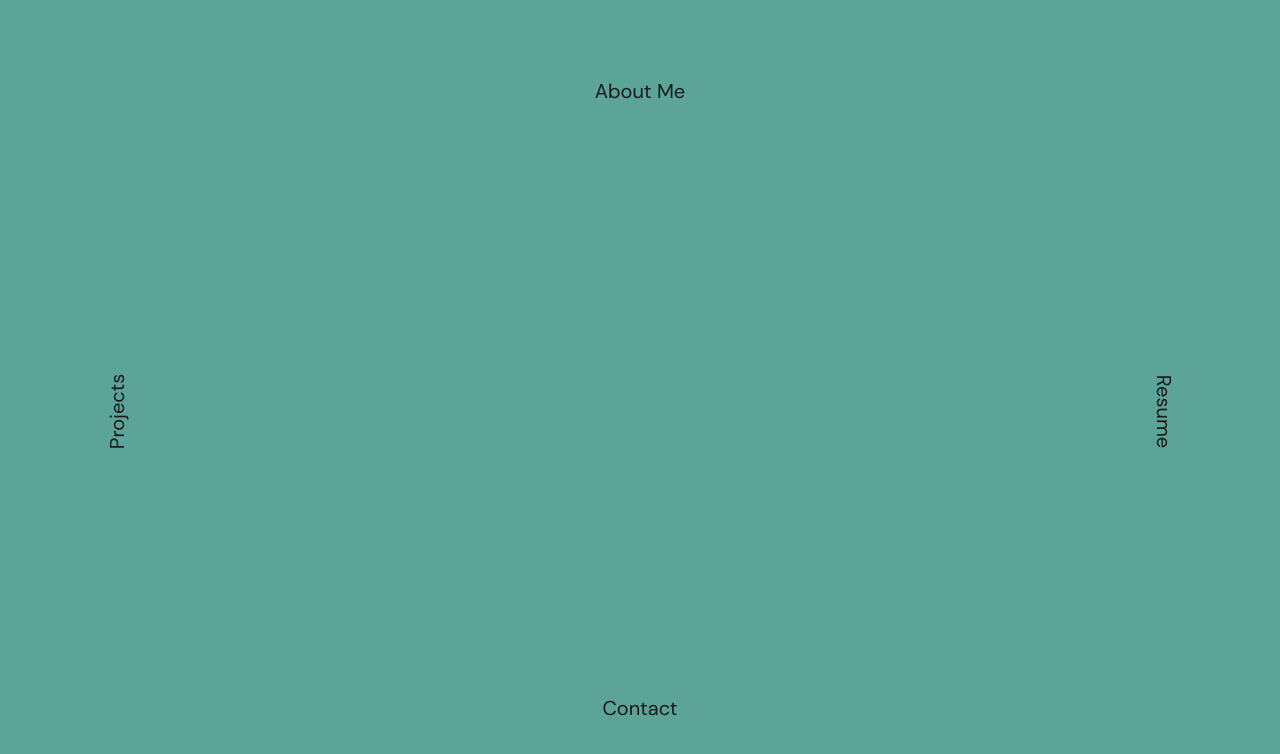
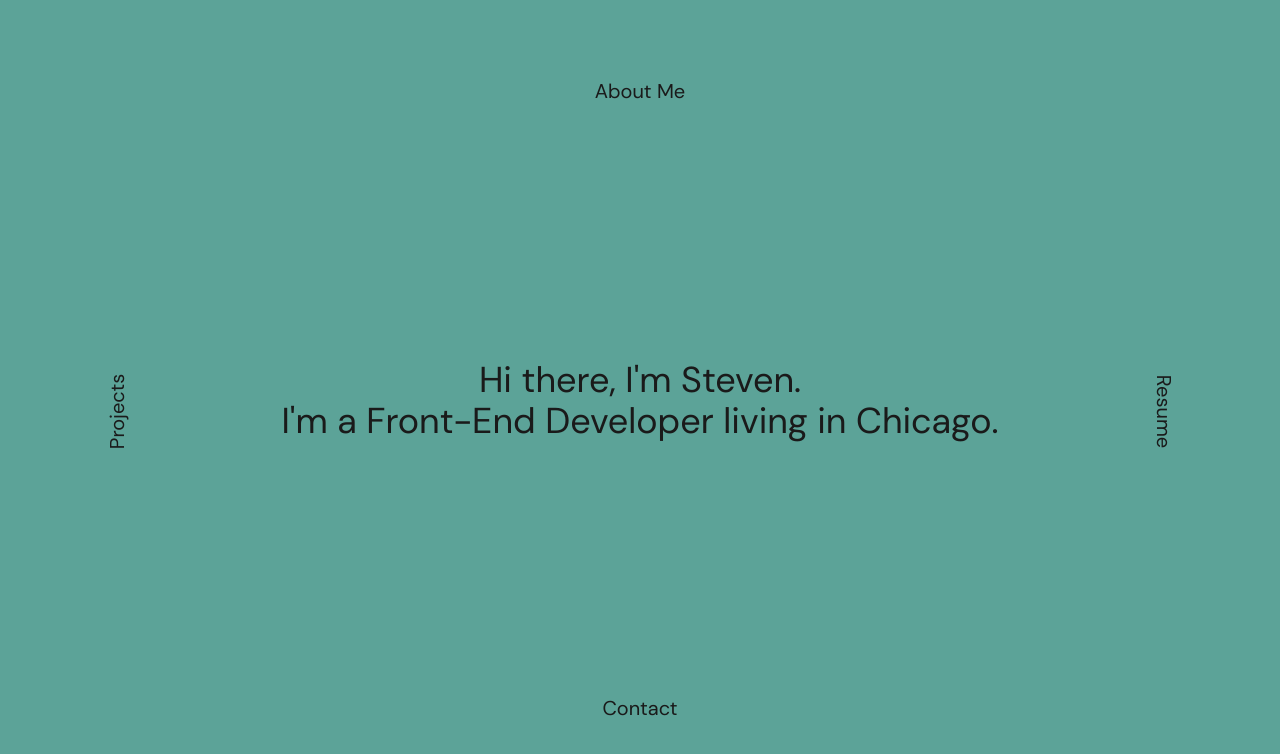
Before and after one commit to kaveets24/portfolio, a Gatsby site: page / in a window 1280 px wide. Built offline with nearby package versions, Linux system fonts and the light colour scheme; Gatsby itself is replaced by a stand-in of ours.

Commit message:
added Greeting component

```diff
--- /dev/null
+++ b/src/components/Greeting/index.js
@@ -0,0 +1,13 @@
+import React from "react"
+import { GreetingContainer } from "./styled"
+
+const Greeting = () => {
+  return (
+    <GreetingContainer>
+      <div>Hi there, I'm Steven.</div>
+      <div>I'm a Front-End Developer living in Chicago.</div>
+    </GreetingContainer>
+  )
+}
+
+export default Greeting
--- /dev/null
+++ b/src/components/Greeting/styled.js
@@ -0,0 +1,19 @@
+import styled from "styled-components"
+import { styleguide } from "../../utils"
+
+export const GreetingContainer = styled.div`
+    display: flex;
+    flex-direction: column;
+    font-size: ${styleguide.fontXXL};
+    position: absolute;
+    top: 0;
+    right: 0;
+    bottom: 0;
+    left: 0;
+    width: 100%;
+    height: 15em;
+    margin: auto;
+    text-align: center;
+    justify-content: center;
+    align-items: center;
+`
--- a/src/components/Navigation/index.js
+++ b/src/components/Navigation/index.js
@@ -1,10 +1,10 @@
 import React from "react"
 import { Link } from "gatsby"
-import { Li, Nav } from "./styled"
+import { Li } from "./styled"
 
 const Navigation = () => {
   return (
-    <Nav>
+    <nav>
       <ul>
         <Li id="aboutme">
           <Link to="/aboutme">About Me</Link>
@@ -21,7 +21,7 @@ const Navigation = () => {
           <Link to="/projects">Projects</Link>
         </Li>
       </ul>
-    </Nav>
+    </nav>
   )
 }
 
--- a/src/components/Navigation/styled.js
+++ b/src/components/Navigation/styled.js
@@ -1,9 +1,6 @@
 import styled from "styled-components"
 import { styleguide } from "../../utils"
 
-export const Nav = styled.nav`
-  background-color: ${styleguide.backgroundColor} !important;
-`
 export const Li = styled.li`
   font-size: ${styleguide.fontLarge};
   position: absolute;
--- a/src/pages/index.js
+++ b/src/pages/index.js
@@ -2,13 +2,14 @@ import React from "react"
 import Layout from "../components/Layout"
 import SEO from "../components/seo"
 import Navigation from "../components/Navigation"
+import Greeting from "../components/Greeting"
 // import { Link } from "gatsby"
 
 const IndexPage = () => (
   <Layout>
     <SEO title="Home" />
     <Navigation />
-
+    <Greeting />
   </Layout>
 )
 
```
